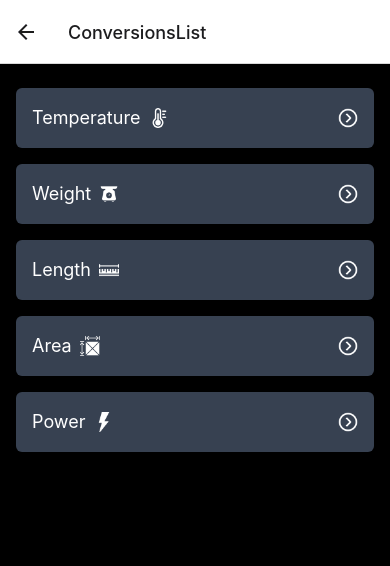
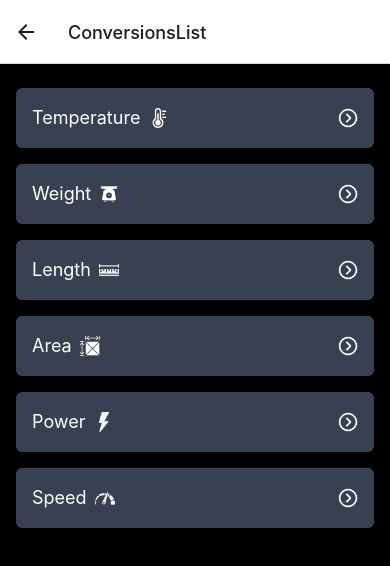
Before and after one commit to praveenraam/RN-Calculator, a React Native app: screen /ConversionsList in a window 390 px wide. Shown: the top 566 px of the page. Built offline with nearby package versions, Linux system fonts and the light colour scheme.

Commit message:
#26, Code for the setup of component is done

```diff
--- /dev/null
+++ b/src/components/conversion/Speed.tsx
@@ -0,0 +1,12 @@
+import { Text, View } from 'react-native';
+import React from 'react';
+
+const Speed = () => {
+  return (
+    <View>
+      <Text className="text-white">Speed</Text>
+    </View>
+  );
+};
+
+export default Speed;
--- a/src/screens/Conversion.tsx
+++ b/src/screens/Conversion.tsx
@@ -4,12 +4,13 @@ import { RouteProp, useRoute } from '@react-navigation/native';
 
 
 // Components
+import ConversionNumPad from '../components/ConversionNumPad';
 import Temperature from '../components/conversion/Temperature';
 import Area from '../components/conversion/Area';
 import Weight from '../components/conversion/Weight';
 import Length from '../components/conversion/Length';
 import Power from '../components/conversion/Power';
-import ConversionNumPad from '../components/ConversionNumPad';
+import Speed from '../components/conversion/Speed';
 
 type ParamList = {
   Conversion:{
@@ -56,6 +57,9 @@ const Conversion = () => {
     else if(type === 'Power'){
       return <Power inputValue={inputValue} />;
     }
+    else if(type === 'Speed'){
+      return <Speed />
+    }
   };
 
 
--- a/src/screens/ConversionsList.tsx
+++ b/src/screens/ConversionsList.tsx
@@ -13,6 +13,7 @@ const conversions: ConversionType[] = [
   { id: '3', name: 'Length' },
   { id: '4', name: 'Area' },
   { id:' 5', name: 'Power'},
+  { id: '6', name: 'Speed'},
 ];
 
 const getImage = (itemName:String) => {
@@ -24,6 +25,7 @@ const getImage = (itemName:String) => {
     case 'Length' : return require('../../assets/img/conversions/Length.png');
     case 'Weight' : return require('../../assets/img/conversions/Weight.png');
     case 'Power' : return require('../../assets/img/conversions/Power.png');
+    case 'Speed' : return require('../../assets/img/conversions/Speed.png');
   }
 
 };
```
Also changed, not shown: assets/img/conversions/Speed.png (added).
